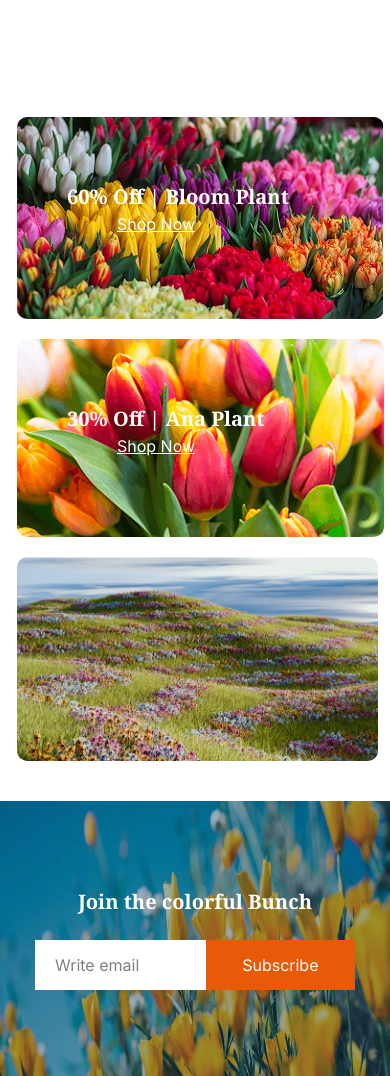
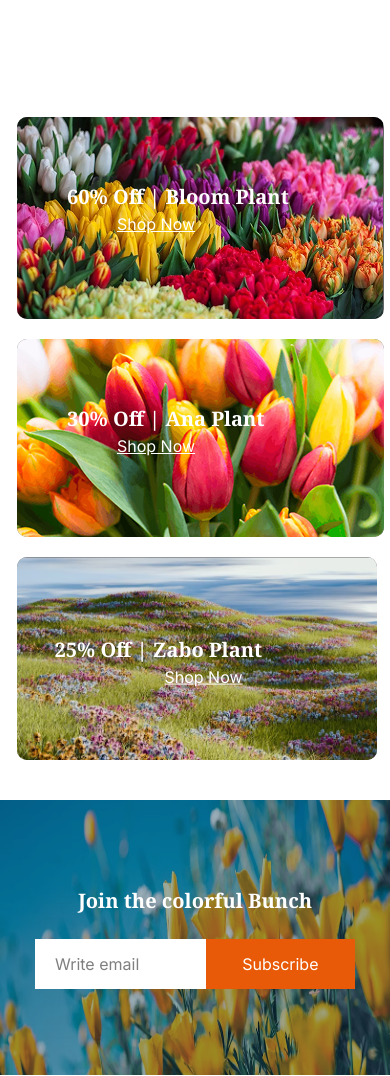
Before and after one commit to shafiullah-sifat/2nd-assaignment, a plain HTML site: page index.html in a window 390 px wide. Shown: the part 4043-5119 px from the top of the page. Drawn offline with nearby package versions, Linux system fonts and the light colour scheme.

Commit message:
responsive

```diff
--- a/index.html
+++ b/index.html
@@ -150,7 +150,7 @@
   <!-- Left column with Bloom and Ana -->
   <div class="left-column">
     <div class="image-box">
-      <img src="assets/deal-bloom.png" alt="Bloom Plant">
+      <img src="assets/deal-bloom.png" alt="" class="all-img">
       <div class="overlay">
         <h2 class="noto-serif-normal font-bold text-[20px] text-[#FFFFFF]">60% Off | Bloom Plant</h2>
         <button class="underline text-[16px] text-[#FFFFFF] text-lg px-[50px]">Shop Now</button>
@@ -158,7 +158,7 @@
     </div>
 
     <div class="image-box">
-      <img src="assets/deal-ana.png" alt="Ana Plant">
+      <img src="assets/deal-ana.png" alt="" class="all-img">
       <div class="overlay">
         <h2 class="noto-serif-normal font-bold text-[20px] text-[#FFFFFF]">30% Off | Ana Plant</h2>
         <button class="underline text-[16px] text-[#FFFFFF] text-lg px-[50px]">Shop Now</button>
@@ -168,7 +168,7 @@
 
   <!-- Right image: Zabo -->
   <div class="image-box">
-    <img class="img-right" src="assets/deal-zabo.png" alt="Zabo Plant">
+    <img  src="assets/deal-zabo.png" alt="" class="img-right all-img">
     <div class="overlay overlay-img">
       <h2 class="noto-serif-normal font-bold text-[40px] text-[#FFFFFF] pt-[170px] px-[130px] img-right img-off">25% Off | Zabo Plant</h2>
       <button class="underline text-[28px] text-[#FFFFFF] text-lg px-[240px] img-shopnow">Shop Now</button>
--- a/styles/styles.css
+++ b/styles/styles.css
@@ -247,26 +247,35 @@
   grid-template-columns: repeat(1,1fr);
   padding-left: 17px;
 }
-.img-right{
-  width: 361px;
 
+
+.img-right {
+  max-width: 360px;
 }
-.img-off{
+
+/* Properly center overlay text and button */
+.overlay-img {
+  position: absolute;
+  top: 20px;
+  left: 50%;
+  transform: translate(-50%, -50%);
+  text-align: center;
 
 }
 
+.overlay-img h2 {
+  font-size: 20px;
+  white-space: nowrap;
+}
 
-.img-shopnow{
+.overlay-img button {
+  font-size: 16px;
+  white-space: nowrap;
+}
+.all-img{
+  background: rgba(0, 0, 0, 0.6);
+}
 
-font-size: 16px;
-padding-left: 50px;
-
-}
-.overlay-img{
-    position: absolute;
-    top: 20px;
-    left: 20px;
-  }
 
   /* join section */
 
```
